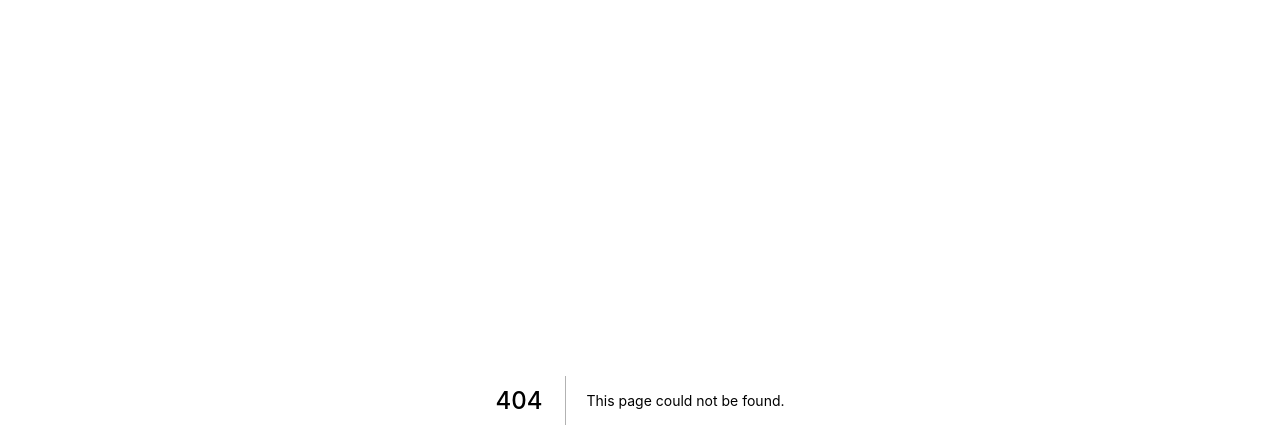
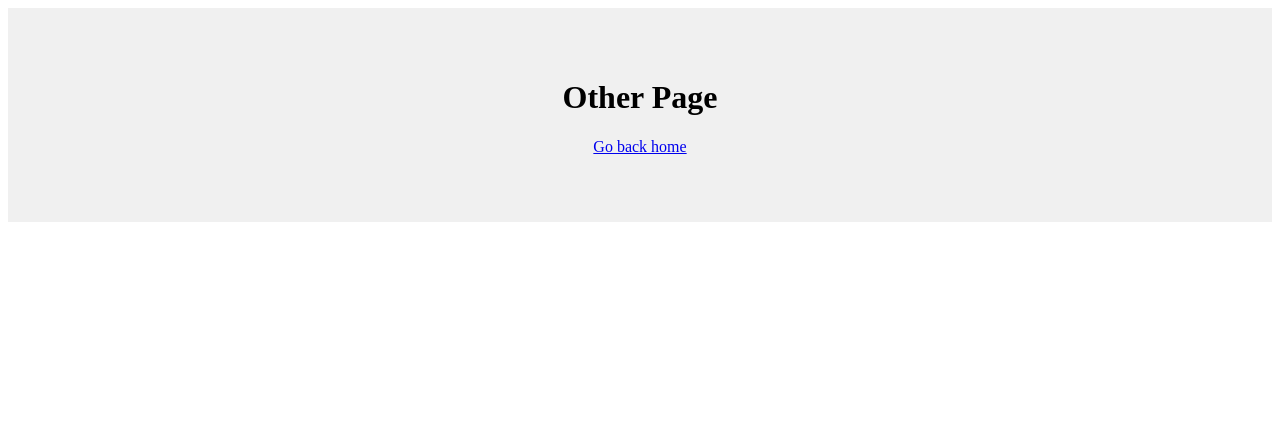
Before and after one commit to iamjacks/wrong-width, a Next.js app: page /other in a window 1280 px wide. Before the commit this address had no page. Shown: the top 448 px of the page. Built offline with nearby package versions, Linux system fonts and the light colour scheme.

Commit message:
Create other.js

```diff
--- /dev/null
+++ b/pages/other.js
@@ -0,0 +1,18 @@
+import Link from 'next/link'
+
+export default () => (
+  <div className='container'>
+    <h1>Other Page</h1>
+    <p><Link href='/'><a>Go back home</a></Link></p>
+    <style jsx>{`
+      .container {
+        width: 100%;
+        background-color: #f0f0f0;
+        padding: 50px;
+        margin: 0 auto;
+        text-align: center;
+        box-sizing: border-box;
+      }
+    `}</style>
+  </div>
+)
```
